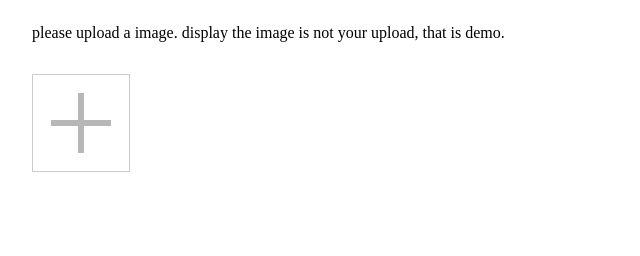
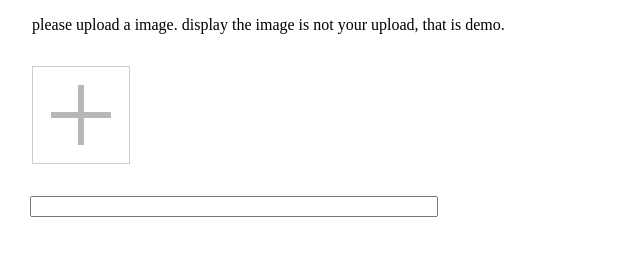
Before and after one commit to langwan/jquery.singleuploadimage.js, a plain HTML site: page example/index.html in a window 1280 px wide. Shown: the whole page, without its empty margins (0-640 px from the left). Drawn offline with Linux system fonts and the light colour scheme.

Commit message:
update demo.

```diff
--- a/example/index.html
+++ b/example/index.html
@@ -8,14 +8,18 @@
 </head>
 <body>
 
-	<p class="info">
+	<div id="info">
 		please upload a image. display the image is not your upload, that is demo.
-	</p>
+	</div>
 	<div id="paper">
 		<div id="console">
 			<div id="uploadbox" onClick="singleupload_input.click();" class="singleupload"></div>
 			<input type="file" id="singleupload_input" style="display:none;" name="img" value=""/>
 		</div>
+	</div>
+
+	<div id="imageinfo">
+		<input id="return_url_text" type="text" value="" />
 	</div>
 
 
@@ -26,8 +30,10 @@
 				inputId: 'singleupload_input',
 				onError: function(code) {
 					console.debug('error code '+res.code);
+				},
+				onSuccess: function(url, data) {
+					$('#return_url_text').val(url);
 				}
-				/* ,onSucess: function(url, data) {} */
 				/*,onProgress: function(loaded, total) {} */
 			});
 		});
--- a/example/main.css
+++ b/example/main.css
@@ -22,6 +22,14 @@
 	cursor: pointer;
 }
 
-.info {
+#info {
 	padding:8px 24px;
 }
+
+#imageinfo {
+	padding: 8px 22px;
+}
+
+#imageinfo input {
+	width:400px;
+}
--- a/source/jquery.singleuploadimage.js
+++ b/source/jquery.singleuploadimage.js
@@ -22,10 +22,7 @@
 
         var settings = $.extend({
             action: '#',
-            onSuccess: function(url, data) {
-                var review = ('<img src="'+url+'" style="width:'+$this.width()+'px;height:'+$this.height()+'px;"/>');
-                $this.append(review);
-            },
+            onSuccess: function(url, data) {},
             onError: function(code){},
             OnProgress: function(loaded, total) {
                 var percent = Math.round(loaded * 100 / total);
@@ -48,6 +45,8 @@
                     settings.onError(res.code);
                     return;
                 }
+                var review = ('<img src="'+res.url+'" style="width:'+$this.width()+'px;height:'+$this.height()+'px;"/>');
+                $this.append(review);
                 settings.onSuccess(res.url, res.data);
 
             },
```
